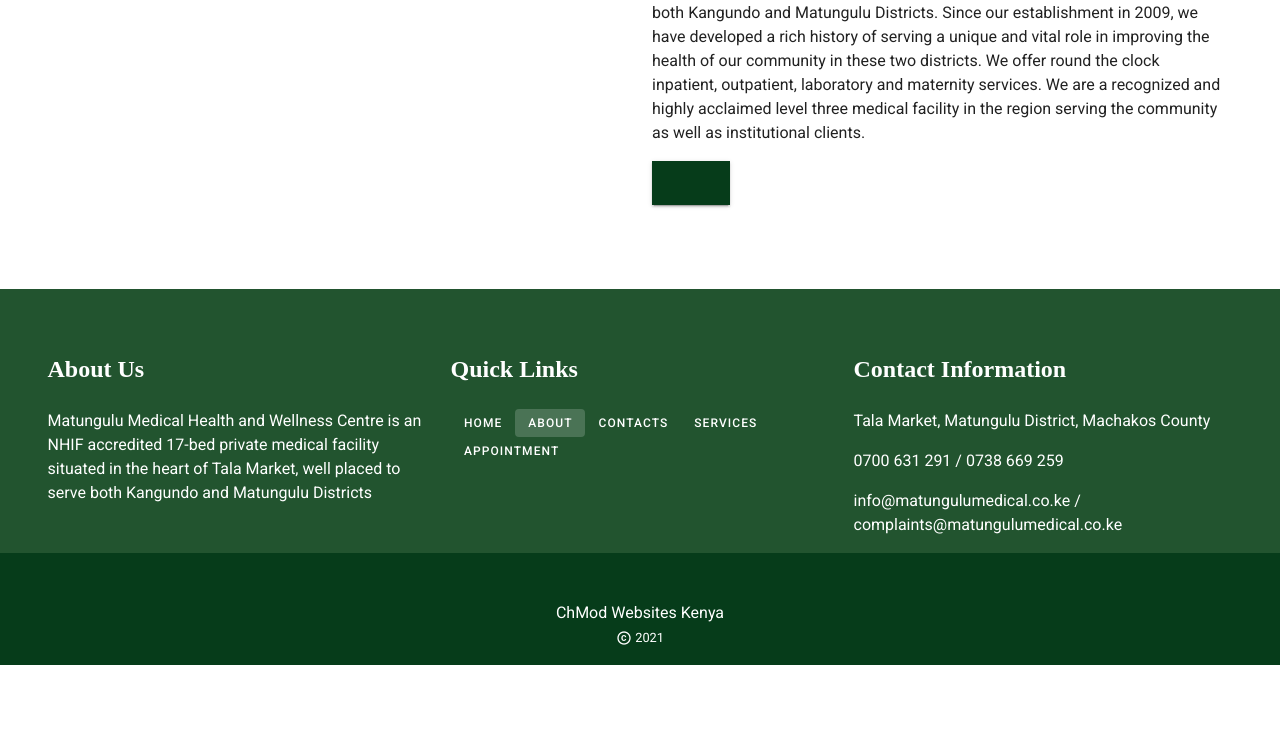
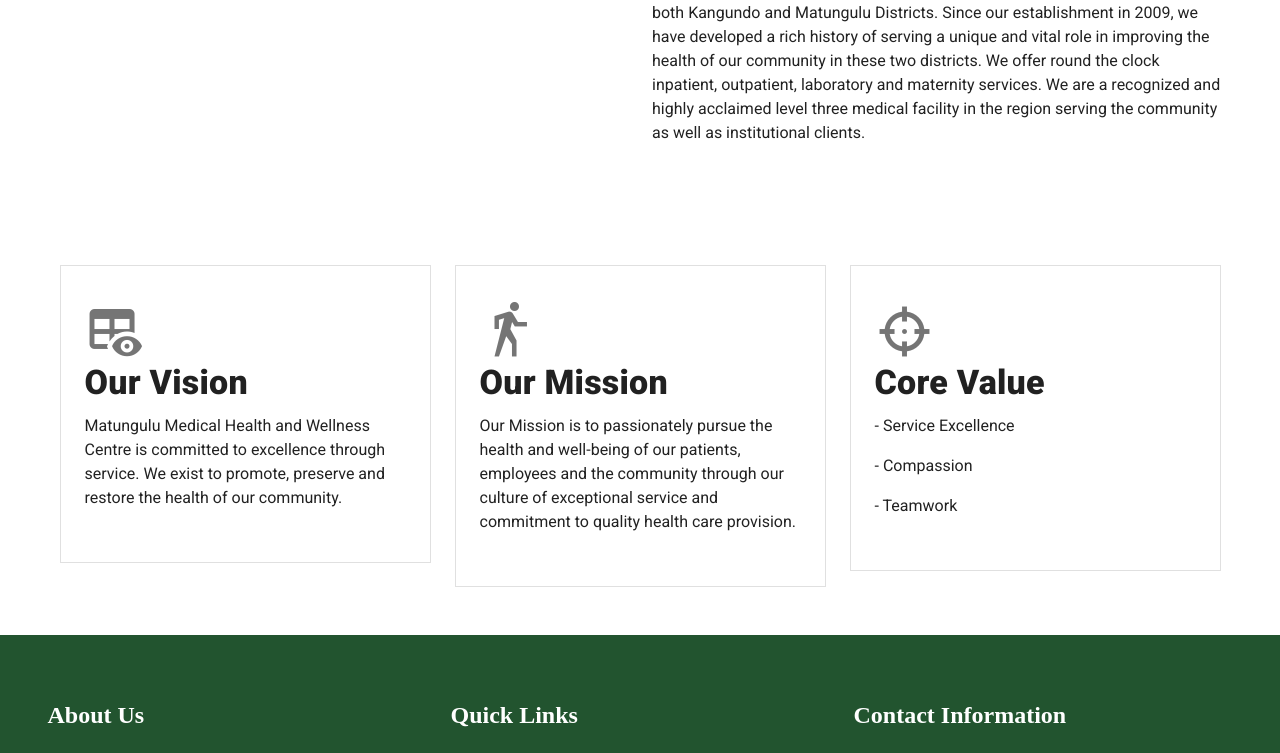
Before and after one commit to chmodx5/matungulu, a Vue app: page /about in a window 1280 px wide. Shown: the part 635-1388 px from the top of the page. Before the commit the page ends 1300 px from the top, so only its background shows below. Built offline with nearby package versions, Linux system fonts and the light colour scheme.

Commit message:
mission cards

```diff
--- /dev/null
+++ b/src/components/missionCard.vue
@@ -0,0 +1,25 @@
+<template>
+  <v-hover v-slot="{ hover }">
+    <v-card
+      :class="{ secondary: hover, 'white--text': hover }"
+      class="pa-6 py-9 flex-grow-1"
+      tile
+      outlined
+    >
+      <v-icon size="60" :class="{ 'white--text': hover }">{{ icon }}</v-icon>
+      <h3 class=" text-capitalize text-h4 font-weight-black mb-3">
+        {{ title }}
+      </h3>
+
+      <slot />
+    </v-card>
+  </v-hover>
+</template>
+<script>
+export default {
+  props: {
+    icon: String,
+    title: String,
+  },
+};
+</script>
--- a/src/components/sections/about.vue
+++ b/src/components/sections/about.vue
@@ -14,49 +14,56 @@
         </h4>
         <slot />
         <p>
-          <v-btn :to="btnlink" tile color="secondary" large
+          <v-btn v-if="btntext" :to="btnlink" tile color="secondary" large
             >{{ btntext }}
           </v-btn>
         </p>
-        <!-- <div class="d-flex justify-space-between">
-          <div>
-            <v-list dense>
-              <v-list-item-group>
-                <v-list-item v-for="(item, i) in 3" :key="i">
-                  <v-list-item-icon>
-                    <v-icon>mdi-home</v-icon>
-                  </v-list-item-icon>
-                  <v-list-item-content>
-                    <v-list-item-title>some desc</v-list-item-title>
-                  </v-list-item-content>
-                </v-list-item>
-              </v-list-item-group>
-            </v-list>
-          </div>
-          <div>
-            <v-list dense>
-              <v-list-item-group color="primary">
-                <v-list-item v-for="(item, i) in 3" :key="i">
-                  <v-list-item-icon>
-                    <v-icon>mdi-home</v-icon>
-                  </v-list-item-icon>
-                  <v-list-item-content>
-                    <v-list-item-title>some desc</v-list-item-title>
-                  </v-list-item-content>
-                </v-list-item>
-              </v-list-item-group>
-            </v-list>
-          </div>
-        </div> -->
+      </v-col>
+    </v-row>
+
+    <!-- section containing the mission statements -->
+    <v-row>
+      <v-col>
+        <mission-card icon="mdi-table-eye" title="our vision">
+          <p>
+            Matungulu Medical Health and Wellness Centre is committed to
+            excellence through service. We exist to promote, preserve and
+            restore the health of our community.
+          </p>
+        </mission-card>
+      </v-col>
+      <v-col>
+        <mission-card icon="mdi-walk" title="our mission">
+          <p>
+            Our Mission is to passionately pursue the health and well-being of
+            our patients, employees and the community through our culture of
+            exceptional service and commitment to quality health care provision.
+          </p>
+        </mission-card>
+      </v-col>
+      <v-col>
+        <mission-card
+          icon="mdi-target"
+          title="core value"
+          class="text-capitalize"
+        >
+          <p>
+            - service excellence
+          </p>
+          <p>- compassion</p>
+          <p>- teamwork</p>
+        </mission-card>
       </v-col>
     </v-row>
   </default-section>
 </template>
 <script>
 import defaultSection from "@/components/layouts/defaultSection.vue";
+import missionCard from "@/components/missionCard.vue";
 export default {
   components: {
     defaultSection,
+    missionCard,
   },
   props: {
     title: String,
--- a/src/components/sections/services.vue
+++ b/src/components/sections/services.vue
@@ -3,7 +3,7 @@
     title="Care you can believe in"
     subtitle="These are the services we offer for bettering the human condition, one patient at a time."
   >
-    <v-row>
+    <v-row class="pb-6">
       <v-col cols="6" sm="6" md="3" v-for="(service, i) in services" :key="i">
         <services-card
           :id="service.id"
--- a/src/components/sections/testimonials.vue
+++ b/src/components/sections/testimonials.vue
@@ -10,12 +10,14 @@
         md="4"
         v-for="(testimonial, i) in testimonials"
         :key="i"
+        class="d-flex"
       >
         <testimonials-card
           :testimonial="testimonial.testimonial"
           :img="testimonial.img"
           :name="testimonial.name"
           :title="testimonial.title"
+          class="flex-grow-1"
         ></testimonials-card>
       </v-col>
     </v-row>
```
